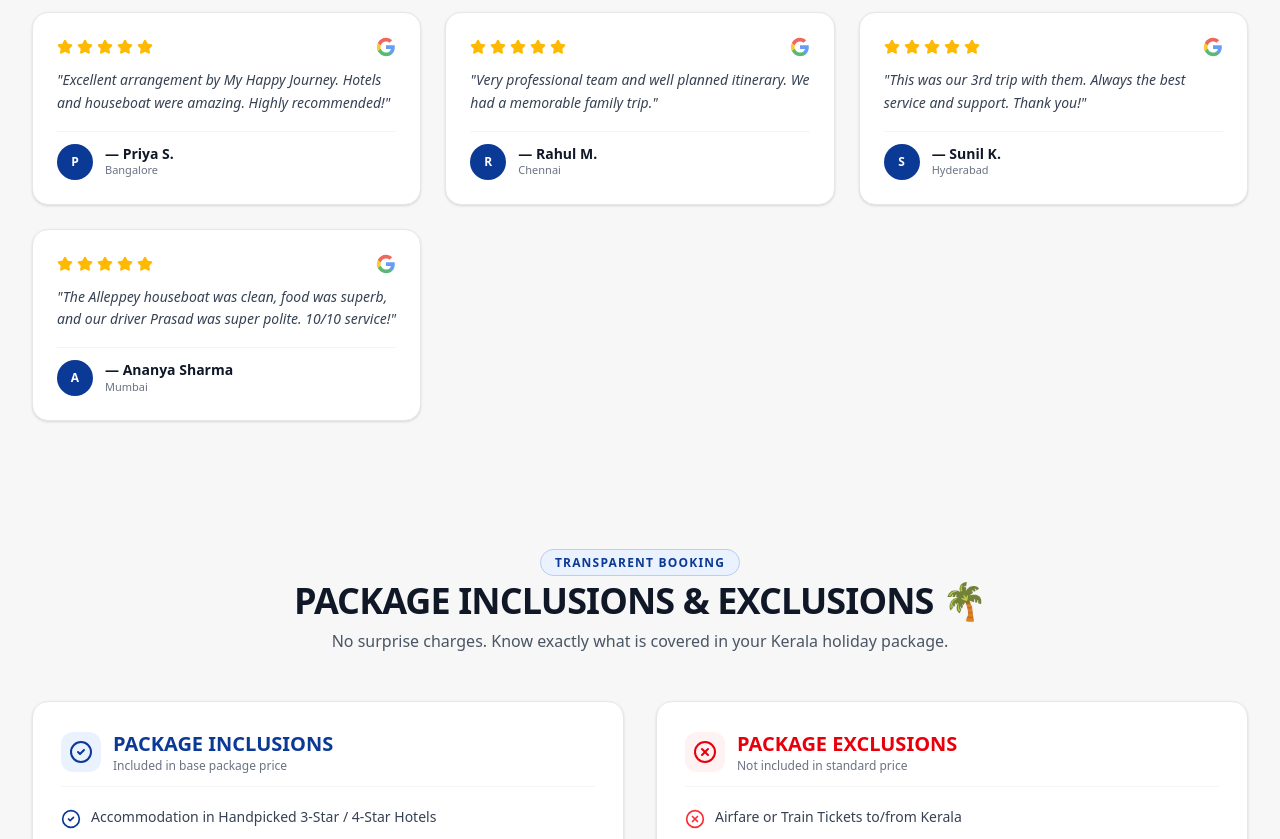
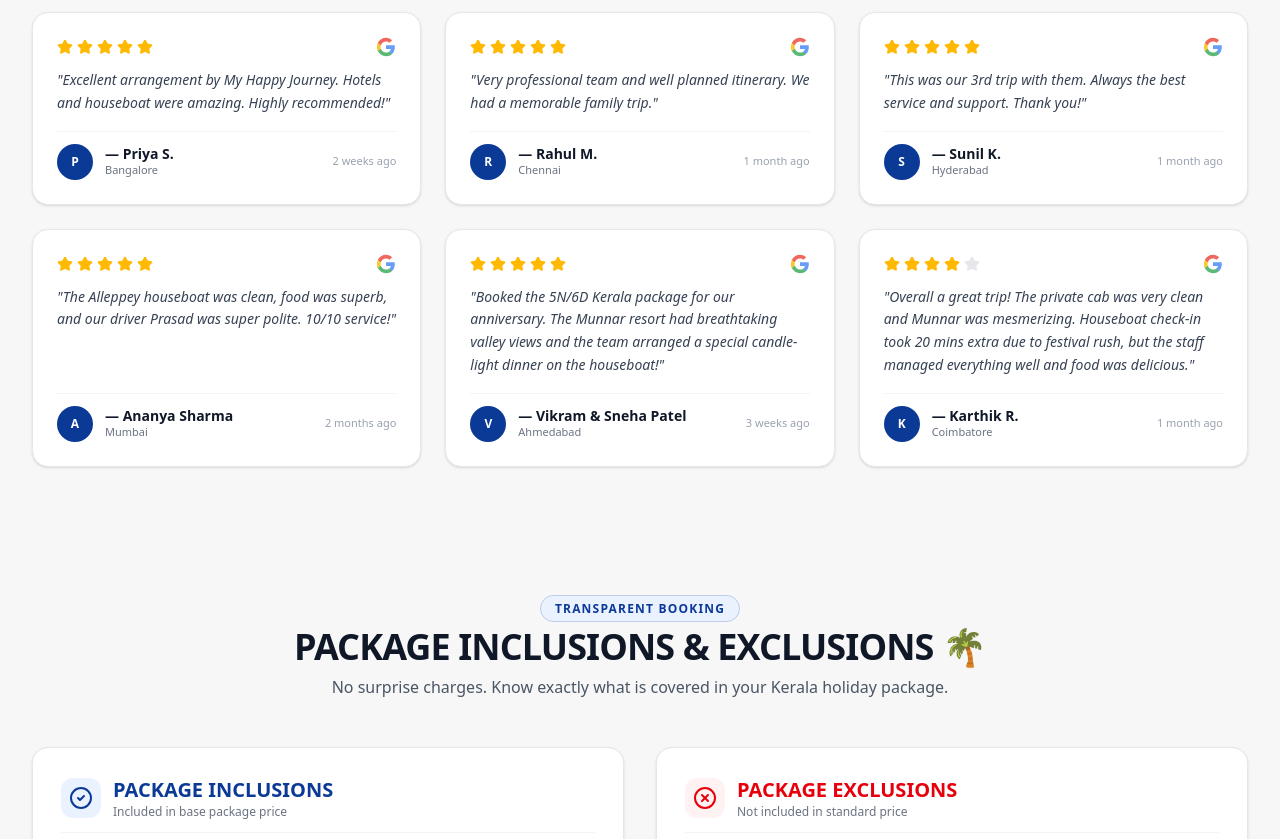
Before and after one commit to MyHappyJourney/Landing-Page-MHJ, a React (Vite) app: page / in a window 1280 px wide. Shown: the part 3120-3959 px from the top of the page. Built offline with nearby package versions, Linux system fonts and the light colour scheme.

Commit message:
feat(reviews): improve star ratings and add testimonials
Update rating component to display empty stars for visual consistency and append two new customer reviews to the tour data.

```diff
--- a/src/components/Reviews.tsx
+++ b/src/components/Reviews.tsx
@@ -60,9 +60,16 @@ export const Reviews: React.FC = () => {
               <div>
                 {/* Google Logo & Rating */}
                 <div className="flex items-center justify-between mb-3">
-                  <div className="flex items-center gap-1 text-amber-400">
-                    {[...Array(rev.rating)].map((_, i) => (
-                      <Star key={i} className="w-4 h-4 fill-current" />
+                  <div className="flex items-center gap-1">
+                    {[...Array(5)].map((_, i) => (
+                      <Star
+                        key={i}
+                        className={`w-4 h-4 ${
+                          i < rev.rating
+                            ? 'text-amber-400 fill-amber-400'
+                            : 'text-gray-200 fill-gray-200'
+                        }`}
+                      />
                     ))}
                   </div>
                   <svg className="w-5 h-5 opacity-80" viewBox="0 0 24 24">
@@ -79,7 +86,8 @@ export const Reviews: React.FC = () => {
               </div>
 
               {/* Reviewer Details */}
-              <div className="pt-3 border-t border-gray-100 flex items-center gap-3">
+              <div className="pt-3 border-t border-gray-100 flex items-center justify-between">
+                <div className="flex items-center gap-3">
                   <div className="w-9 h-9 rounded-full bg-[#0B3996] text-white font-black text-xs flex items-center justify-center shrink-0 uppercase">
                     {rev.name[0]}
                   </div>
@@ -89,6 +97,10 @@ export const Reviews: React.FC = () => {
                     </h4>
                     <p className="text-[11px] text-gray-500 font-medium">{rev.location}</p>
                   </div>
+                </div>
+                {rev.date && (
+                  <span className="text-[11px] text-gray-400 font-medium">{rev.date}</span>
+                )}
               </div>
             </div>
           ))}
@@ -109,9 +121,16 @@ export const Reviews: React.FC = () => {
               >
                 <div>
                   <div className="flex items-center justify-between mb-3">
-                    <div className="flex items-center gap-1 text-amber-400">
-                      {[...Array(rev.rating)].map((_, i) => (
-                        <Star key={i} className="w-3.5 h-3.5 fill-current" />
+                    <div className="flex items-center gap-1">
+                      {[...Array(5)].map((_, i) => (
+                        <Star
+                          key={i}
+                          className={`w-3.5 h-3.5 ${
+                            i < rev.rating
+                              ? 'text-amber-400 fill-amber-400'
+                              : 'text-gray-200 fill-gray-200'
+                          }`}
+                        />
                       ))}
                     </div>
                     <span className="text-[10px] font-bold text-gray-400">Google Review</span>
@@ -122,7 +141,8 @@ export const Reviews: React.FC = () => {
                   </p>
                 </div>
 
-                <div className="pt-3 border-t border-gray-100 flex items-center gap-2.5">
+                <div className="pt-3 border-t border-gray-100 flex items-center justify-between">
+                  <div className="flex items-center gap-2.5">
                     <div className="w-8 h-8 rounded-full bg-[#0B3996] text-white font-bold text-xs flex items-center justify-center shrink-0 uppercase">
                       {rev.name[0]}
                     </div>
@@ -132,6 +152,10 @@ export const Reviews: React.FC = () => {
                       </h4>
                       <p className="text-[10px] text-gray-500 font-medium">{rev.location}</p>
                     </div>
+                  </div>
+                  {rev.date && (
+                    <span className="text-[10px] text-gray-400 font-medium">{rev.date}</span>
+                  )}
                 </div>
               </div>
             ))}
--- a/src/data/tourData.ts
+++ b/src/data/tourData.ts
@@ -312,6 +312,22 @@ export const REVIEWS: Review[] = [
     rating: 5,
     comment: "The Alleppey houseboat was clean, food was superb, and our driver Prasad was super polite. 10/10 service!",
     date: "2 months ago"
+  },
+  {
+    id: "rev-5",
+    name: "Vikram & Sneha Patel",
+    location: "Ahmedabad",
+    rating: 5,
+    comment: "Booked the 5N/6D Kerala package for our anniversary. The Munnar resort had breathtaking valley views and the team arranged a special candle-light dinner on the houseboat!",
+    date: "3 weeks ago"
+  },
+  {
+    id: "rev-6",
+    name: "Karthik R.",
+    location: "Coimbatore",
+    rating: 4,
+    comment: "Overall a great trip! The private cab was very clean and Munnar was mesmerizing. Houseboat check-in took 20 mins extra due to festival rush, but the staff managed everything well and food was delicious.",
+    date: "1 month ago"
   }
 ];
 
```
Lines whose indentation alone changed are shown as unchanged.
